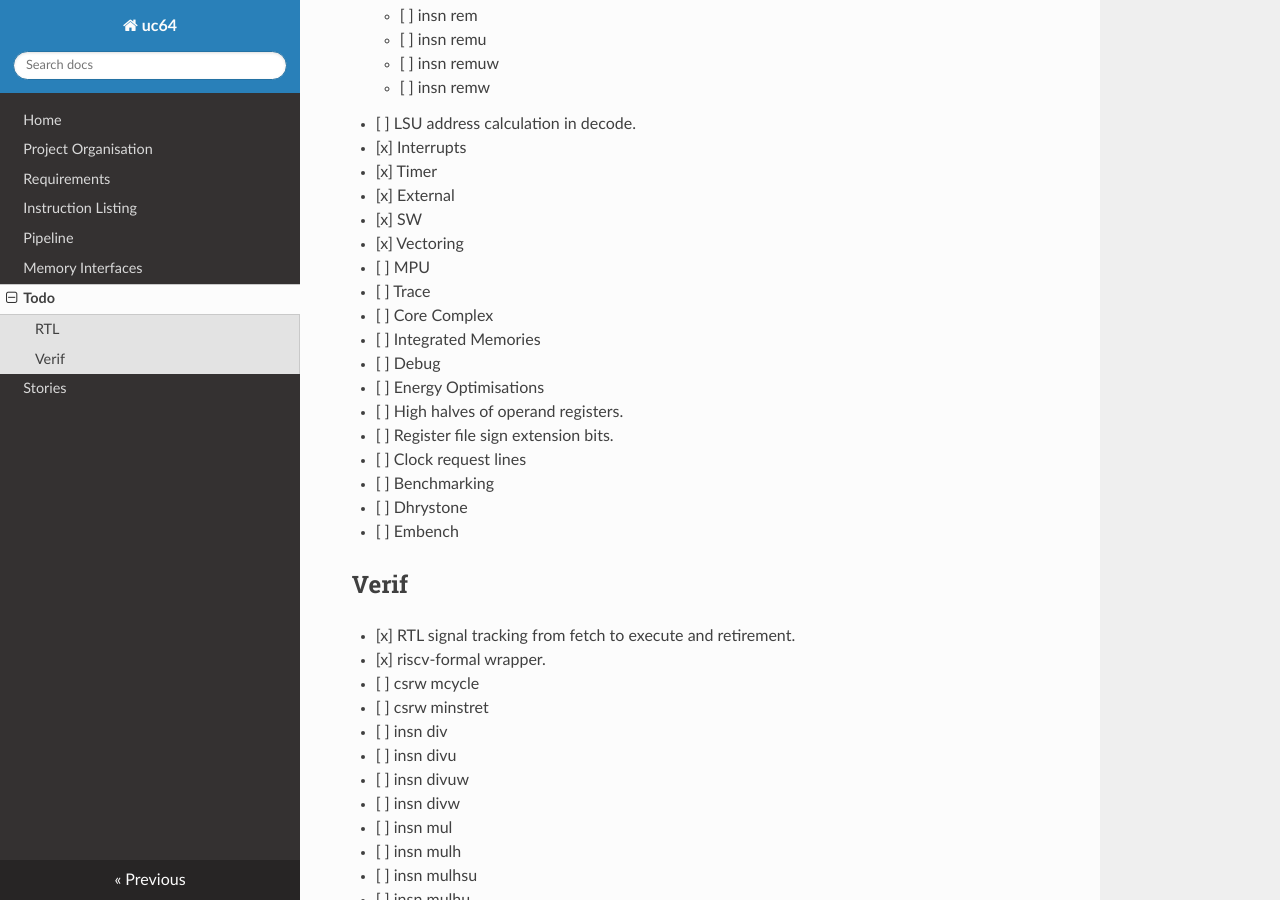
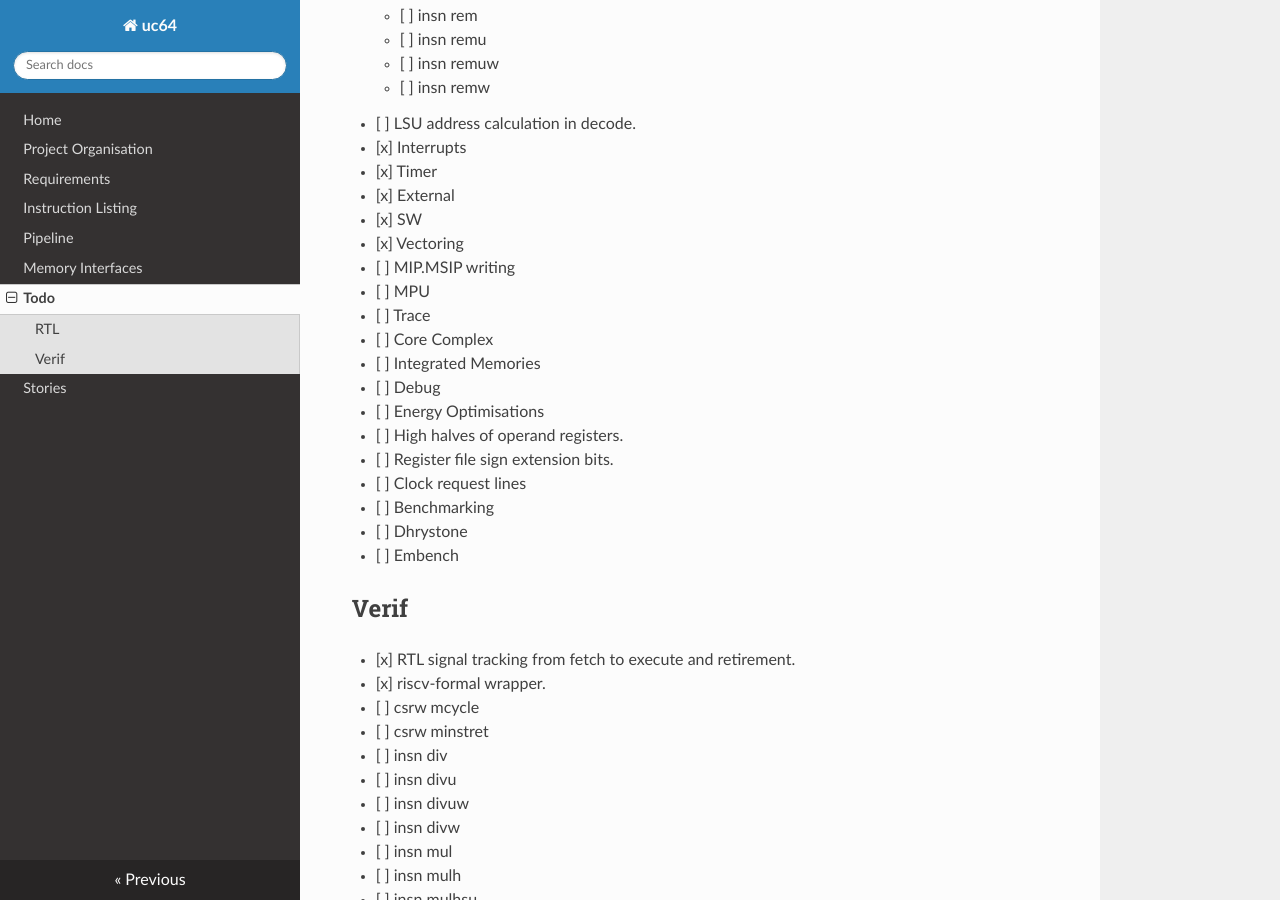
Before and after one commit to ben-marshall/croyde-riscv, an MkDocs documentation site: the page built from docs/todo.md, in a window 1280 px wide and 900 px high, scrolled down 609 px. Built offline with MkDocs 1.6.1, drawn with Linux system fonts in a browser that asks for light colours; nearby versions of some CDN libraries.

Commit message:
Add todo

```diff
--- a/docs/todo.md
+++ b/docs/todo.md
@@ -41,6 +41,8 @@
   - [x] SW
 
   - [x] Vectoring
+
+  - [ ] MIP.MSIP writing
 
 - [ ] MPU
 
```
